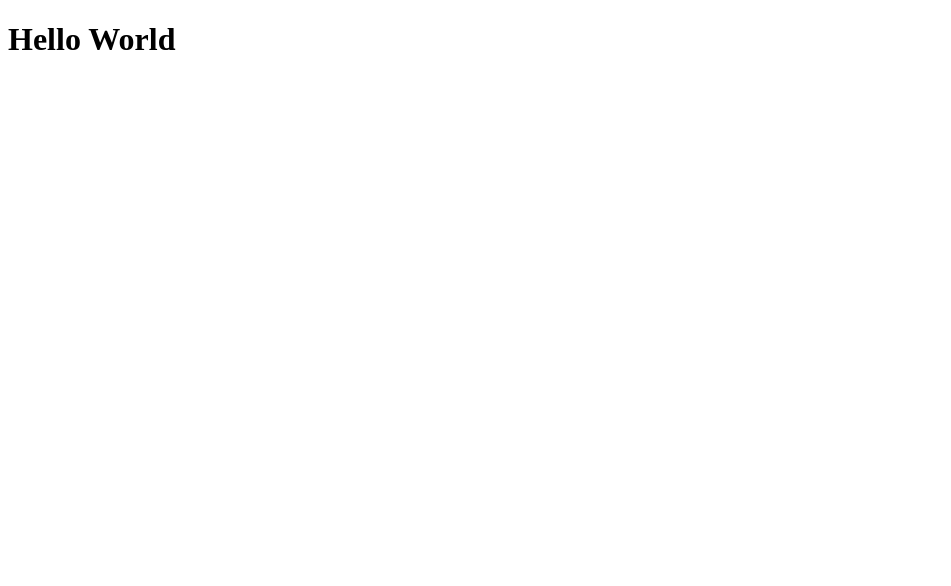
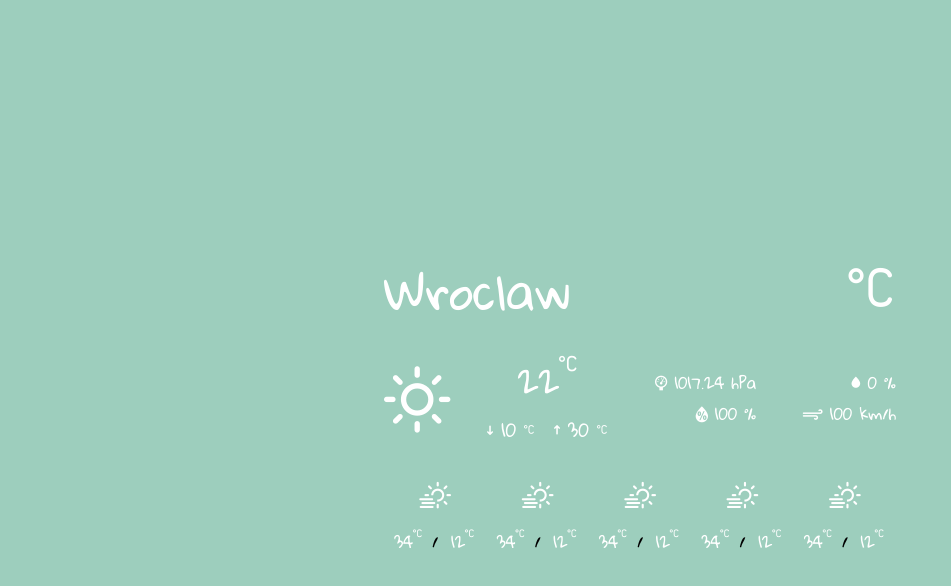
Before and after one commit to fy2be/fcc-local-weather, a React app: page / in a window 1280 px wide. Shown: the whole page, without its empty margins (0-951 px from the left). Built offline with nearby package versions, Linux system fonts and the light colour scheme; a web font is replaced by a local one.

Commit message:
first sketch

```diff
--- a/public/index.html
+++ b/public/index.html
@@ -4,7 +4,7 @@
 <head>
   <meta charset="utf-8">
   <meta name="viewport" content="width=device-width, initial-scale=1, shrink-to-fit=no">
-  <link href="https://fonts.googleapis.com/css?family=Nova+Mono" rel="stylesheet">
+  <link href="https://fonts.googleapis.com/css?family=Gloria+Hallelujah" rel="stylesheet">
   <title>FCC - Local Weather</title>
 </head>
 
--- a/src/components/App.js
+++ b/src/components/App.js
@@ -1,8 +1,9 @@
 import React from 'react';
+import Frame from './Frame';
 
 class App extends React.Component {
     render() {
-        return <h1>Hello World</h1>;
+        return <Frame />;
     }
 }
 
--- /dev/null
+++ b/src/components/City.js
@@ -0,0 +1,9 @@
+import React from 'react';
+
+class City extends React.Component {
+    render() {
+        return <div className='city'>{this.props.name}</div>
+    }
+}
+
+export default City;
--- /dev/null
+++ b/src/components/Frame.js
@@ -0,0 +1,32 @@
+import React from 'react';
+import City from './City';
+import ScalePicker from './ScalePicker';
+import Today from './Today';
+import NextDay from './NextDay';
+
+class Frame extends React.Component {
+    render() {
+        return (
+            <div className='frame'>
+                <div className='top-part'>
+                    <City name='Wroclaw' />
+                    <ScalePicker />
+                </div>
+
+                <div className='mid-part'>
+                    <Today />
+                </div>
+
+                <div className='btn-part'>
+                    <NextDay />
+                    <NextDay />
+                    <NextDay />
+                    <NextDay />
+                    <NextDay />
+                </div>
+            </div>
+        );
+    }
+}
+
+export default Frame;
--- /dev/null
+++ b/src/components/NextDay.js
@@ -0,0 +1,21 @@
+import React from 'react';
+
+class NextDay extends React.Component {
+    render() {
+        return (
+            <div className='next-day'>
+                <div className='weather-icon'>
+                    <i class='wi wi-day-light-wind'></i>
+                </div>
+
+                <div className='day-night'>
+                    <div className='max'>34 <i class='wi wi-celsius'></i></div>
+                    <div className='slash'>/</div>
+                    <div className='min'>12 <i class='wi wi-celsius'></i></div>
+                </div>
+            </div>
+        );
+    }
+}
+
+export default NextDay;
--- /dev/null
+++ b/src/components/ScalePicker.js
@@ -0,0 +1,13 @@
+import React from 'react';
+
+class ScalePicker extends React.Component {
+    render() {
+        return (
+            <div className='scale-picker'>
+                <i className='wi wi-celsius'></i>
+            </div>
+        );
+    }
+}
+
+export default ScalePicker;
--- /dev/null
+++ b/src/components/Today.js
@@ -0,0 +1,35 @@
+import React from 'react';
+
+class Today extends React.Component {
+    render() {
+        return (
+            <React.Fragment>
+                <div className='left-icon'>
+                    <i className='wi wi-day-sunny'></i>
+                </div>
+
+                <div className='temperature'>
+                    <div className='now'>
+                        22 <i className='wi wi-celsius'></i>
+                    </div>
+                    <div className='min-max'>
+                        <div><i className='wi wi-direction-down'></i> 10 <i className='wi wi-celsius'></i></div>
+                        <div><i className='wi wi-direction-up'></i> 30 <i className='wi wi-celsius'></i></div>
+                    </div>
+                </div>
+
+                <div className='barometer-humidity'>
+                    <div><i className='wi wi-barometer'></i> 1017.24 hPa</div>
+                    <div><i className='wi wi-humidity'></i> 100 %</div>
+                </div>
+
+                <div className='rain-wind'>
+                    <div><i className='wi wi-raindrop'></i> 0 %</div>
+                    <div><i className='wi wi-strong-wind'></i> 100 km/h</div>
+                </div>
+            </React.Fragment>
+        );
+    }
+}
+
+export default Today;
--- /dev/null
+++ b/src/css/style.css
@@ -0,0 +1,119 @@
+body {
+    margin: 0;
+    padding: 0;
+    background-color: #9dcebd;
+    font-family: 'Gloria Hallelujah', cursive;
+    color: #fff;
+
+    display: flex;
+    flex-direction: column;
+    justify-content: center;
+    align-items: center;
+
+    height: 100vh;
+    box-sizing: border-box;
+  }
+
+.frame {
+    /* border: black 1px solid; */
+    min-width: 40vw;
+}
+
+.top-part {
+    display: flex;
+    justify-content: space-between;
+}
+
+.top-part .city {
+    font-size: 48px;
+    flex: 0.9;
+    /* border: blue 1px solid; */
+}
+
+.scale-picker {
+    display: flex;
+    justify-content: center;
+    align-items: center;
+    font-size: 80px;
+    flex: 0.1;
+    /* border: yellow 1px solid; */
+}
+
+.scale-picker:hover {
+    color: black;
+}
+
+.mid-part {
+    display: flex;
+    justify-content: space-between;
+    /* border: green 1px solid; */
+}
+
+.mid-part .left-icon {
+    font-size: 60px;
+    align-items: center;
+    justify-content: center;
+    flex: 0.2;
+}
+
+.mid-part .now {
+    display: flex;
+    justify-content: center;
+    font-size: 32px;
+    /* border: brown 1px solid; */
+}
+
+.mid-part .min-max {
+    font-size: 18px;
+    display: flex;
+    justify-content: space-around;
+}
+
+.mid-part .temperature,
+.mid-part .barometer-humidity,
+.mid-part .rain-wind {
+    display: flex;
+    flex-direction: column;
+    justify-content: center;
+    flex: 0.3;
+}
+
+.mid-part .barometer-humidity,
+.mid-part .rain-wind {
+    align-items: flex-end;
+}
+
+.btn-part {
+    margin-top: 30px;
+    display: flex;
+    justify-content: space-between;
+}
+
+.btn-part .next-day {
+    display: flex;
+    flex-direction: column;
+    flex: 1;
+}
+
+.btn-part .weather-icon {
+    display: flex;
+    justify-content: center;
+    font-size: 24px;
+}
+
+.btn-part .day-night {
+    margin-top: 15px;
+    display: flex;
+    justify-content: space-around;
+}
+
+.btn-part .day-night .slash {
+    color: black;
+}
+
+.btn-part .day-night .min,
+.btn-part .day-night .max {
+    display: flex;
+    flex: 1;
+    justify-content: center;
+}
--- a/src/index.js
+++ b/src/index.js
@@ -1,5 +1,8 @@
 import React from 'react';
 import ReactDOM from 'react-dom';
 import App from './components/App';
+import './css/style.css';
+import './css/weather-icons.min.css';
+import './css/weather-icons-wind.min.css';
 
 ReactDOM.render(<App />, document.querySelector('#main'));
```
